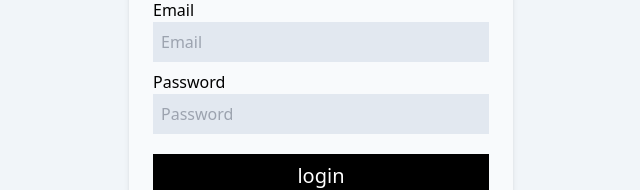
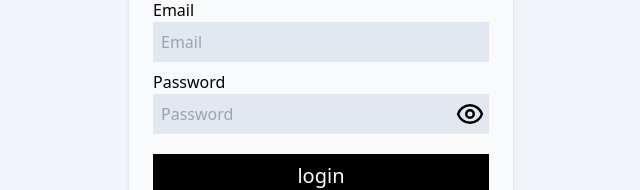
Before and after one commit to Michael-McNair/chirp, a React (Vite) app in the folder frontend/: page /login in a window 1280 px wide. Shown: the part 306-496 px from the top of the page, without its empty margins (319-959 px from the left). Built offline with nearby package versions, Linux system fonts and the light colour scheme.

Commit message:
hide and show password

```diff
--- a/frontend/src/components/SimpleForm.tsx
+++ b/frontend/src/components/SimpleForm.tsx
@@ -1,4 +1,7 @@
 import { useState } from 'react';
+
+import eye from '../images/eye.svg';
+import eyeSlash from '../images/eye-slash.svg';
 
 export default function SimpleForm(props: {
   button: string;
@@ -25,6 +28,8 @@ export default function SimpleForm(props: {
 
   const [formStates, setFormStates] = useState(defaultStates);
 
+  const [passwordShown, setPasswordShown] = useState(false);
+
   return (
     <form
       className="flex gap-2 flex-col rounded-md shadow-md w-96 w-2/1 p-6 pt-5 bg-slate-50"
@@ -37,6 +42,43 @@ export default function SimpleForm(props: {
         return (
           <label key={i}>
             {input.label}
+
+            {input.type === 'password' ? (
+              <div className="relative w-full">
+                <input
+                  className="w-full p-2 focus:outline-none bg-slate-200"
+                  placeholder={input.placeholder}
+                  type={passwordShown ? 'text' : 'password'}
+                  value={formStates[input.variable]}
+                  name={input.variable}
+                  autoComplete="off"
+                  onChange={(e: any) => {
+                    let newFormStates = Object.assign({}, formStates);
+
+                    newFormStates[e.target.attributes.name.value] =
+                      e.target.value;
+
+                    setFormStates(newFormStates);
+                  }}
+                />
+                <button
+                  className="h-full absolute right-1 top-0 flex items-center justify-center"
+                  onClick={() => {
+                    setPasswordShown(!passwordShown);
+                  }}
+                >
+                  {passwordShown ? (
+                    <img
+                      src={eyeSlash}
+                      alt="eye slash"
+                      className="w-full h-3/4"
+                    />
+                  ) : (
+                    <img src={eye} alt="eye" className="w-full h-3/4" />
+                  )}
+                </button>
+              </div>
+            ) : (
               <input
                 className="w-full p-2 focus:outline-none bg-slate-200"
                 placeholder={input.placeholder}
@@ -46,11 +88,13 @@ export default function SimpleForm(props: {
                 onChange={(e: any) => {
                   let newFormStates = Object.assign({}, formStates);
 
-                newFormStates[e.target.attributes.name.value] = e.target.value;
+                  newFormStates[e.target.attributes.name.value] =
+                    e.target.value;
 
                   setFormStates(newFormStates);
                 }}
               />
+            )}
           </label>
         );
       })}
--- a/frontend/src/routes/Register.tsx
+++ b/frontend/src/routes/Register.tsx
@@ -27,7 +27,7 @@ export default function Register() {
           {
             label: 'Password',
             placeholder: 'Password',
-            type: 'password',
+            type: 'text',
             variable: 'password',
           },
         ]}
```
Also changed, not shown: frontend/src/images/eye-slash.svg (added), frontend/src/images/eye.svg (added). Lines whose indentation alone changed are shown as unchanged.
